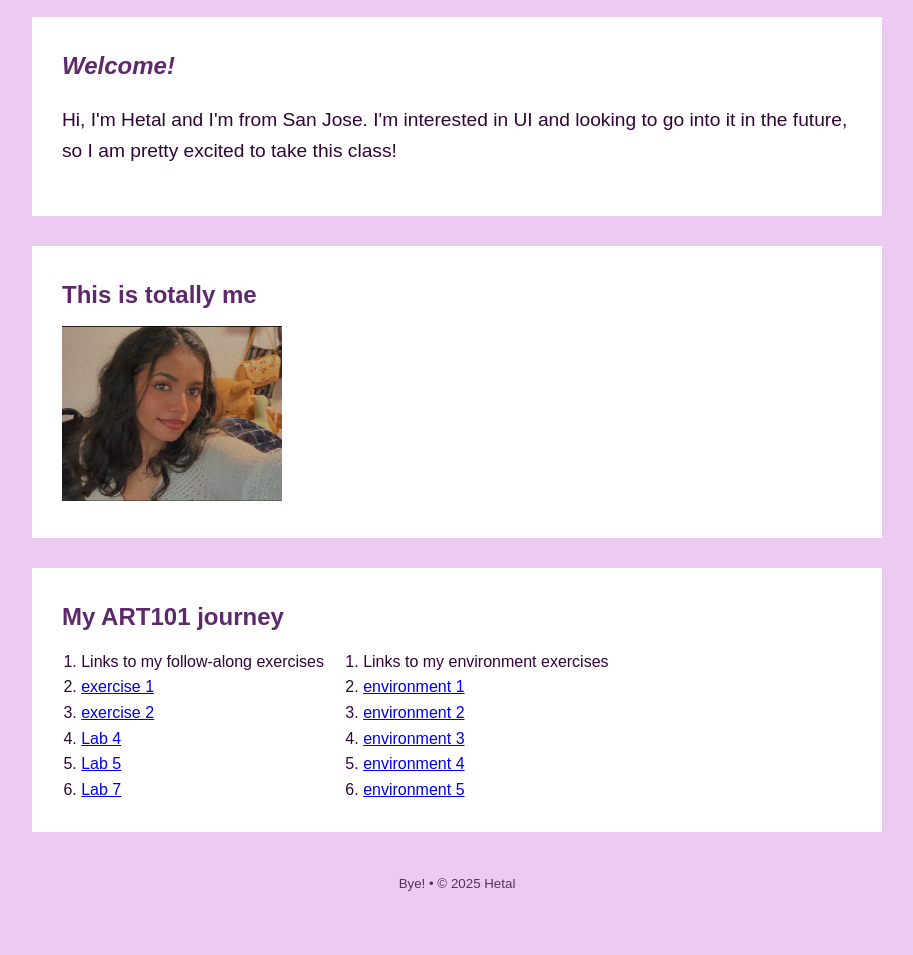
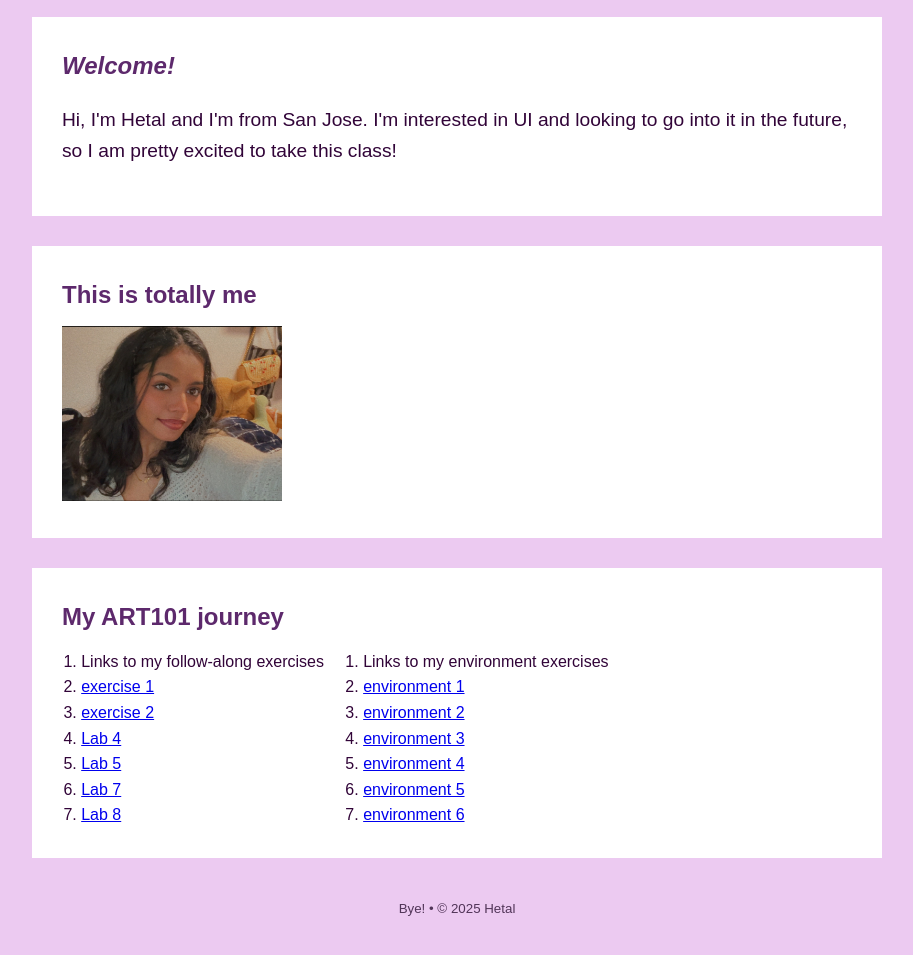
Before and after one commit to HetalP04/art101, a plain HTML site: page index.html in a window 1280 px wide. Shown: the part 127-1082 px from the top of the page, without its empty margins (183-1096 px from the left). Drawn offline with Linux system fonts and the light colour scheme.

Commit message:
Update index.html

```diff
--- a/index.html
+++ b/index.html
@@ -40,6 +40,7 @@
             <li><a href="exercises/lab4.html">Lab 4</a></li>
             <li><a href="exercises/lab05.html">Lab 5</a></li>
             <li><a href="exercises/lab7.html">Lab 7</a></li>
+            <li><a href="exercises/lab8.html">Lab 8</a></li>
           </ol>
 
           <ol>
@@ -49,6 +50,7 @@
             <li><a href="environ/env03.html">environment 3</a></li>
             <li><a href="environ/env04.html">environment 4</a></li>
             <li><a href="environ/env05.html">environment 5</a></li>
+            <li><a href="environ/env06.html">environment 6</a></li>
           </ol>
         </div>
       </section>
```
